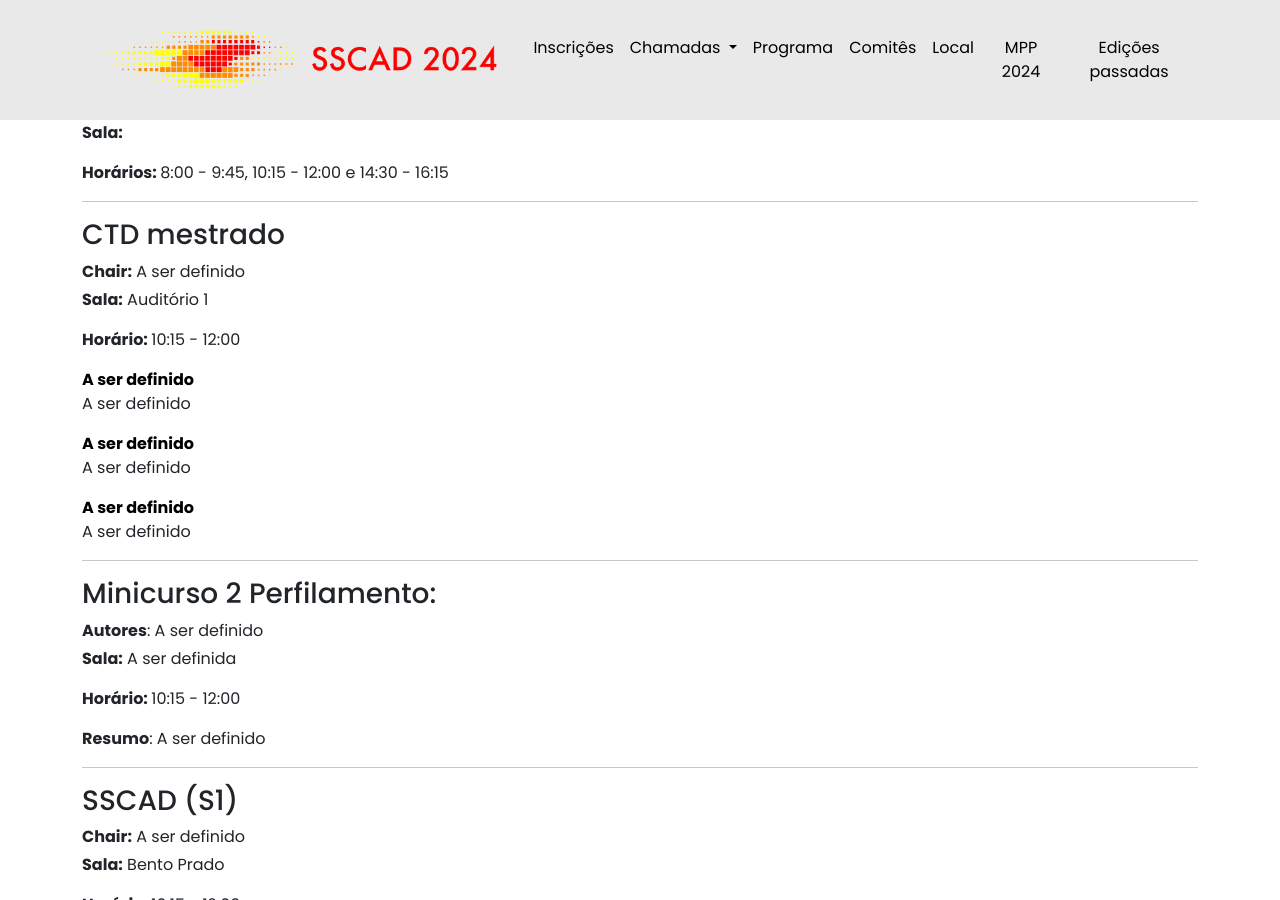
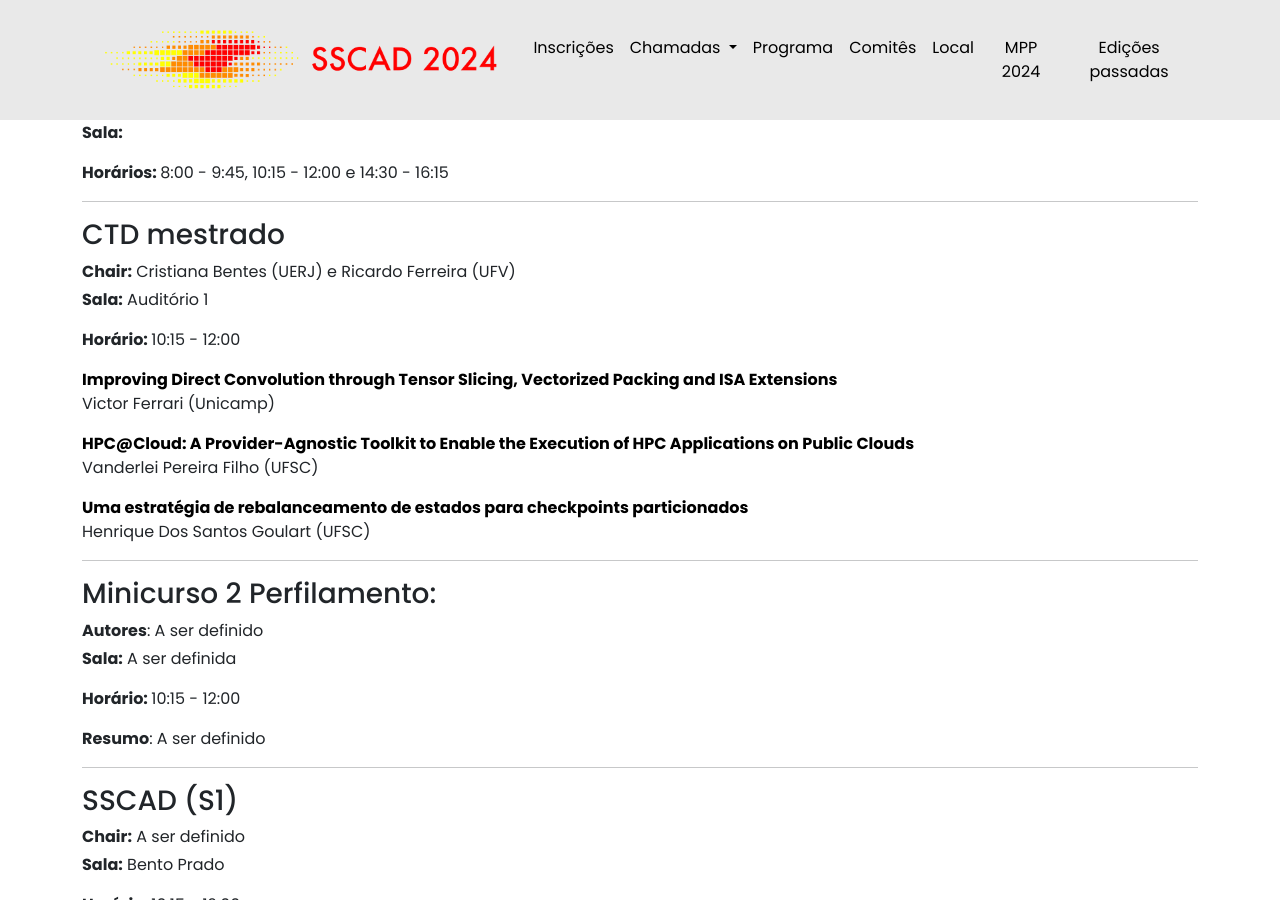
Before and after one commit to ce-acpad/sscad2024, a Jekyll site: the page built from program.html, in a window 1280 px wide and 900 px high, scrolled down 2310 px. Built offline with Jekyll 4.4.1, drawn with Linux system fonts in a browser that asks for light colours; some of the changed text lies outside the part shown.

Commit message:
feat: ctd updated

```diff
--- a/_data/program.yml
+++ b/_data/program.yml
@@ -64,25 +64,19 @@
       end: "12:00"
       activities:
         - id: "ctdm"
+          url: "#ctdm"
+          room: "Auditório 1"
           type: "session"
           title: "CTD mestrado"
-          chair: "A ser definido"
           style: "auditorio1"
-          url: "#ctdm"
-          room: "Auditório 1"
+          chair: "Cristiana Bentes (UERJ) e Ricardo Ferreira (UFV)"
           papers:
-            - id: "ctdm1"
-              title: "A ser definido"
-              authors: "A ser definido"
-              url: "#ctdm1"
-            - id: "ctdm2"
-              title: "A ser definido"
-              authors: "A ser definido"
-              url: "#ctdm2"
-            - id: "ctdm3"
-              title: "A ser definido"
-              authors: "A ser definido"
-              url: "#ctdm3"
+            - title: "Improving Direct Convolution through Tensor Slicing, Vectorized Packing and ISA Extensions"
+              authors: "Victor Ferrari (Unicamp)"
+            - title: "HPC@Cloud: A Provider-Agnostic Toolkit to Enable the Execution of HPC Applications on Public Clouds"
+              authors: "Vanderlei Pereira Filho (UFSC)"
+            - title: "Uma estratégia de rebalanceamento de estados para checkpoints particionados"
+              authors: "Henrique Dos Santos Goulart (UFSC)"
         - id: "mc1"
           type: "tutorial"
           url: "#mc1"
@@ -151,20 +145,14 @@
           style: "auditorio1"
           url: "#ctdd"
           room: "Auditório 1"
-          chair: "A ser definido"
+          chair: "Cristiana Bentes (UERJ) e Ricardo Ferreira (UFV)"
           papers:
-            - id: "ctdd1"
-              title: "A ser definido"
-              authors: "A ser definido"
-              url: "#ctdd1"
-            - id: "ctdd2"
-              title: "A ser definido"
-              authors: "A ser definido"
-              url: "#ctdd2"
-            - id: "ctdd3"
-              title: "A ser definido"
-              authors: "A ser definido"
-              url: "#ctdd3"
+            - title: "Accelerating FHE for arbitrary computation"
+              authors: "Antonio Guimarães (Unicamp)"
+            - title: "Mobility-aware Resource Management for Vehicular Edge Computing"
+              authors: " Joahannes Costa (Unicamp)"
+            - title: "Strategies for efficient subgraph enumeration on GPUs"
+              authors: "Samuel Ferraz (UFMS - UFMG)"
         - id: "wic1"
           type: "session"
           url: "#wic1"
```
